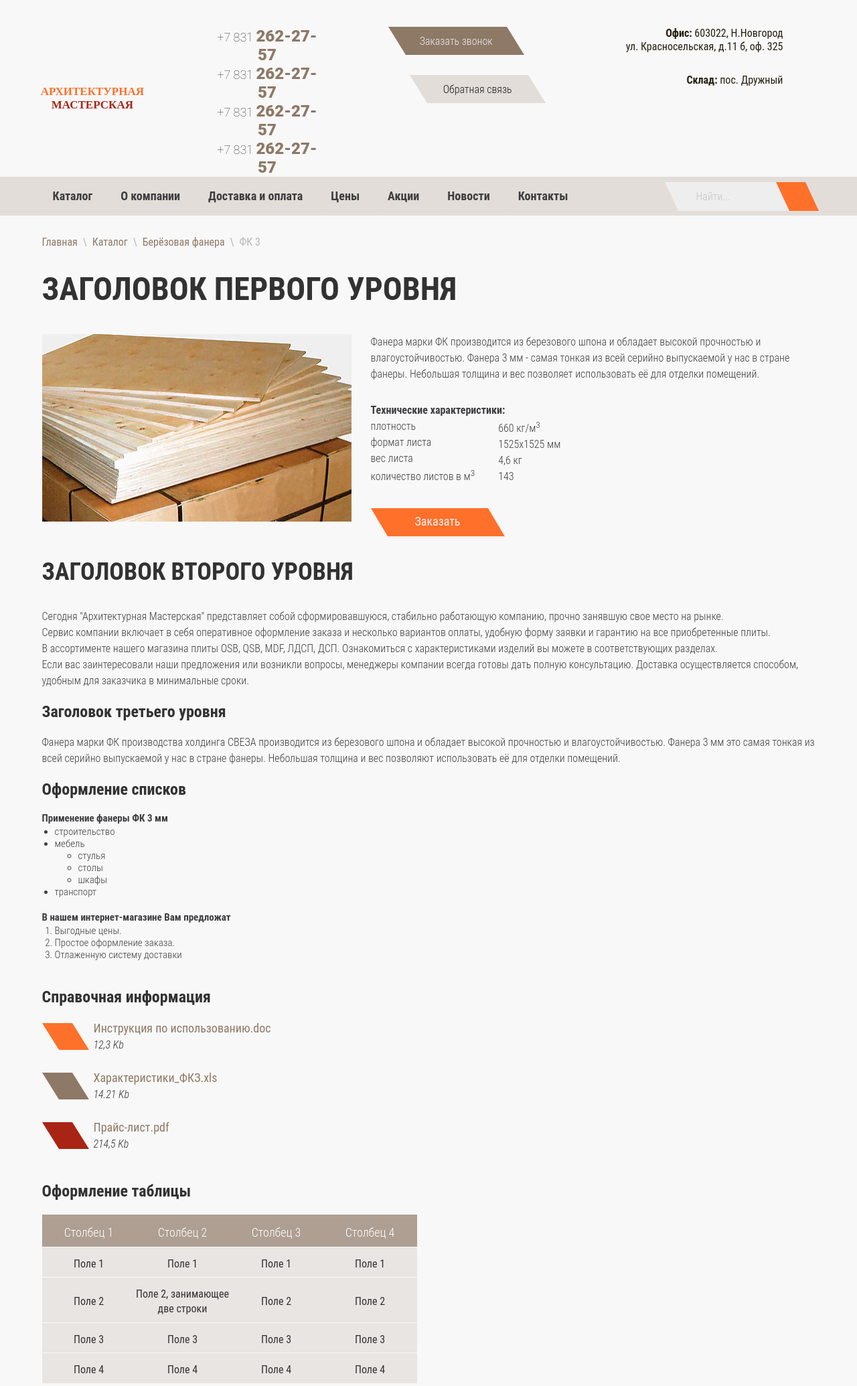
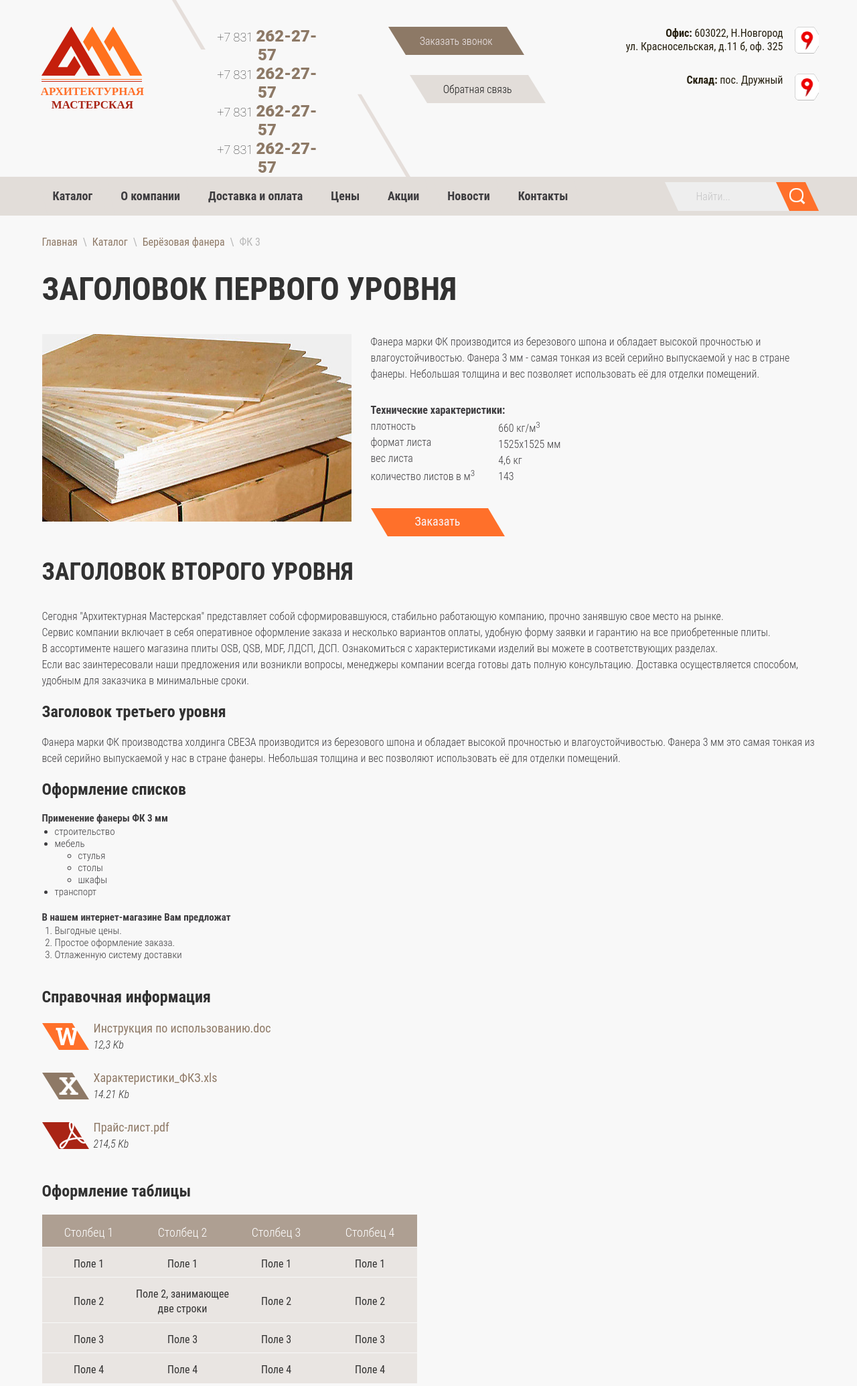
Before and after one commit to Lord-Green/ArchitecturalWorkshop, a plain HTML site: page test.html in a window 1280 px wide. Shown: the top 2070 px of the page at 67% size. Drawn offline with Linux system fonts and the light colour scheme.

Commit message:
Up style

```diff
--- a/styles/style.css
+++ b/styles/style.css
@@ -132,7 +132,7 @@ body,
 }.header::after {
     content: "";
     position: absolute;
-  background-image: url(../../public/img/sprite.png);
+  background-image: url(../img/sprite.png);
   background-position: 0px -82px;
   background-size: 286px 206px;
   width: 79px;
@@ -173,7 +173,7 @@ body,
     display: -webkit-box;
     display: -ms-flexbox;
     display: flex;
-    background-image: url(../../public/img/sprite.png);
+    background-image: url(../img/sprite.png);
     background-position: 0px 0px;
     background-size: 286px 206px;
     width: 151px;
@@ -297,7 +297,7 @@ body,
     position: absolute;
     left: -50px;
     top: -40px;
-  background-image: url(../../public/img/sprite.png);
+  background-image: url(../img/sprite.png);
   background-position: 0px -82px;
   background-size: 286px 206px;
   width: 79px;
@@ -382,7 +382,7 @@ body,
 .menu .search .submit-button .submit {
     cursor: pointer;
     border: none;
-    background-image: url(../../public/img/sprite.png);
+    background-image: url(../img/sprite.png);
     background-position: -259px -39px;
     background-size: 286px 206px;
     width: 24px;
@@ -546,7 +546,7 @@ body,
     color: #fbfff7;
 }
 .footer .logo .wrapper .company a {
-    background-image: url(../../public/img/sprite.png);
+    background-image: url(../img/sprite.png);
     background-position: -151px -39px;
     background-size: 286px 206px;
     width: 73px;
@@ -560,7 +560,7 @@ body,
     margin-top: 25px;
 }
 .footer .logo .wrapper .creator a {
-    background-image: url(../../public/img/sprite.png);
+    background-image: url(../img/sprite.png);
     background-position: -151px 0px;
     background-size: 286px 206px;
     width: 135px;
@@ -1011,7 +1011,7 @@ body,
     margin-right: 7px;
 }
 .content .reference-info .block a .img.doc div {
-    background-image: url(../../public/img/sprite.png);
+    background-image: url(../img/sprite.png);
     background-position: -224px -39px;
     background-size: 286px 206px;
     width: 35px;
@@ -1047,7 +1047,7 @@ body,
     margin-right: 7px;
 }
 .content .reference-info .block a .img.xls div {
-    background-image: url(../../public/img/sprite.png);
+    background-image: url(../img/sprite.png);
     background-position: -232px -75px;
     background-size: 286px 206px;
     width: 29px;
@@ -1083,7 +1083,7 @@ body,
     margin-right: 7px;
 }
 .content .reference-info .block a .img.pdf div {
-    background-image: url(../../public/img/sprite.png);
+    background-image: url(../img/sprite.png);
     background-position: -151px -75px;
     background-size: 286px 206px;
     width: 41px;
@@ -1533,7 +1533,7 @@ body {
         content: "";
         display: block;
         margin-left: 18px;
-        background-image: url(../../public/img/sprite.png);
+        background-image: url(../img/sprite.png);
         background-position: -192px -75px;
         background-size: 286px 206px;
         width: 40px;
```
